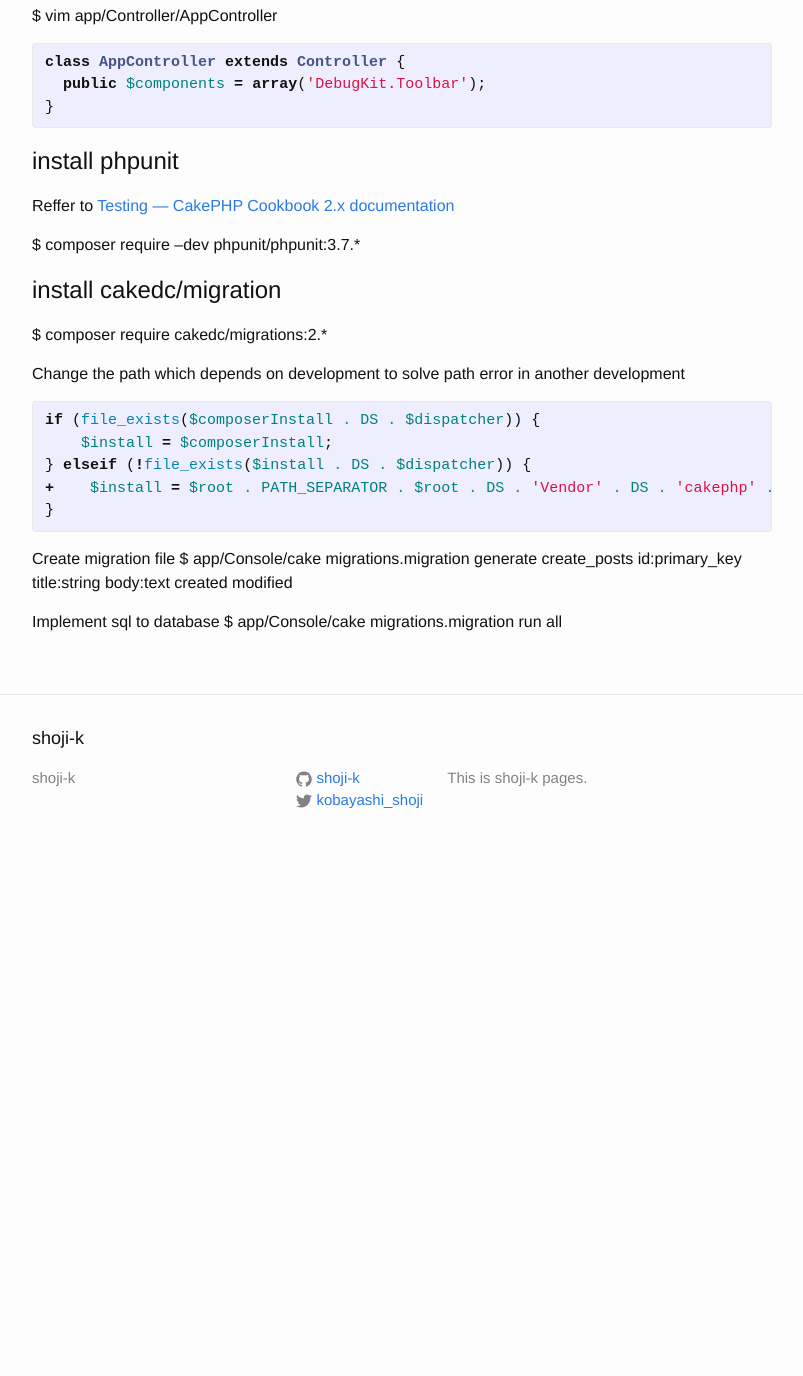
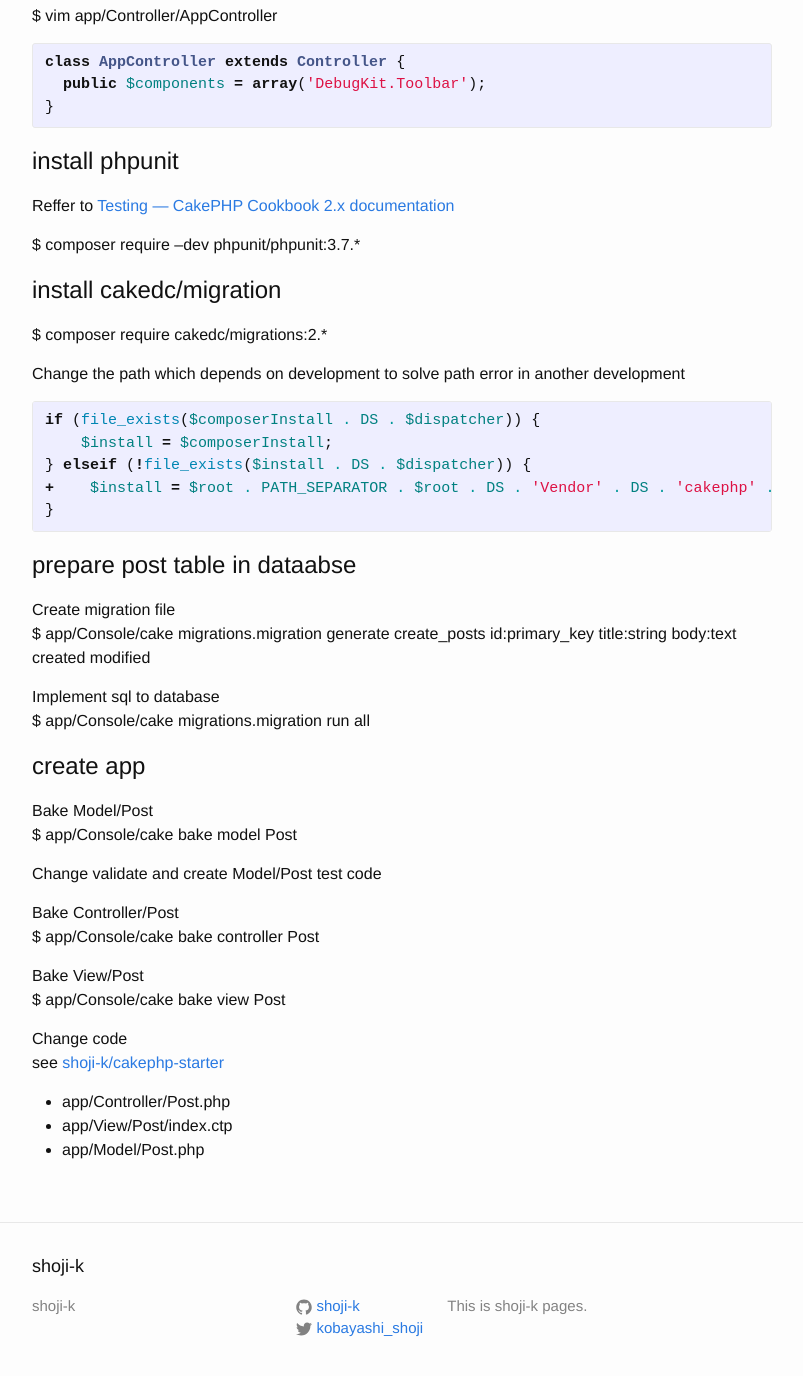
Before and after one commit to shoji-k/shoji-k.github.com, a Jekyll site: the page built from _posts/2016-01-15-cakephp.markdown, in a window 1280 px wide and 1400 px high, scrolled down 2727 px. Shown: the top 1376 px of the window, without its empty margins (238-1041 px from the left). Built offline with Jekyll 4.4.1, drawn with Linux system fonts in a browser that asks for light colours; before the commit the page ends 3599 px from its top, so only the background shows below that.

Commit message:
update cakephp post

```diff
--- a/_posts/2016-01-15-cakephp.markdown
+++ b/_posts/2016-01-15-cakephp.markdown
@@ -160,8 +160,30 @@ if (file_exists($composerInstall . DS . $dispatcher)) {
 }
 {% endhighlight %}
 
+# prepare post table in dataabse
+
 Create migration file
 $ app/Console/cake migrations.migration generate create_posts id:primary_key title:string body:text created modified
 
 Implement sql to database
 $ app/Console/cake migrations.migration run all
+
+# create app
+
+Bake Model/Post
+$ app/Console/cake bake model Post
+
+Change validate and create Model/Post test code
+
+Bake Controller/Post
+$ app/Console/cake bake controller Post
+
+Bake View/Post
+$ app/Console/cake bake view Post
+
+Change code
+see [shoji-k/cakephp-starter](https://github.com/shoji-k/cakephp-starter)
+
+- app/Controller/Post.php
+- app/View/Post/index.ctp
+- app/Model/Post.php
```
